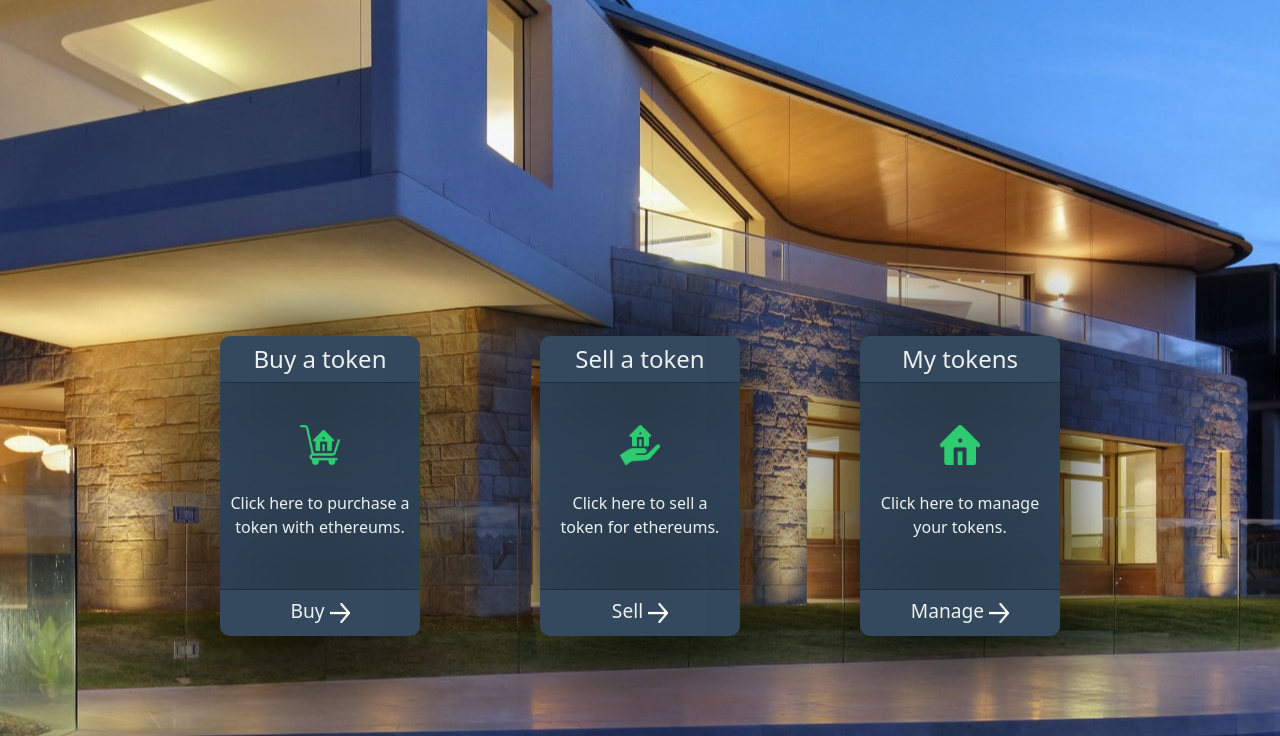
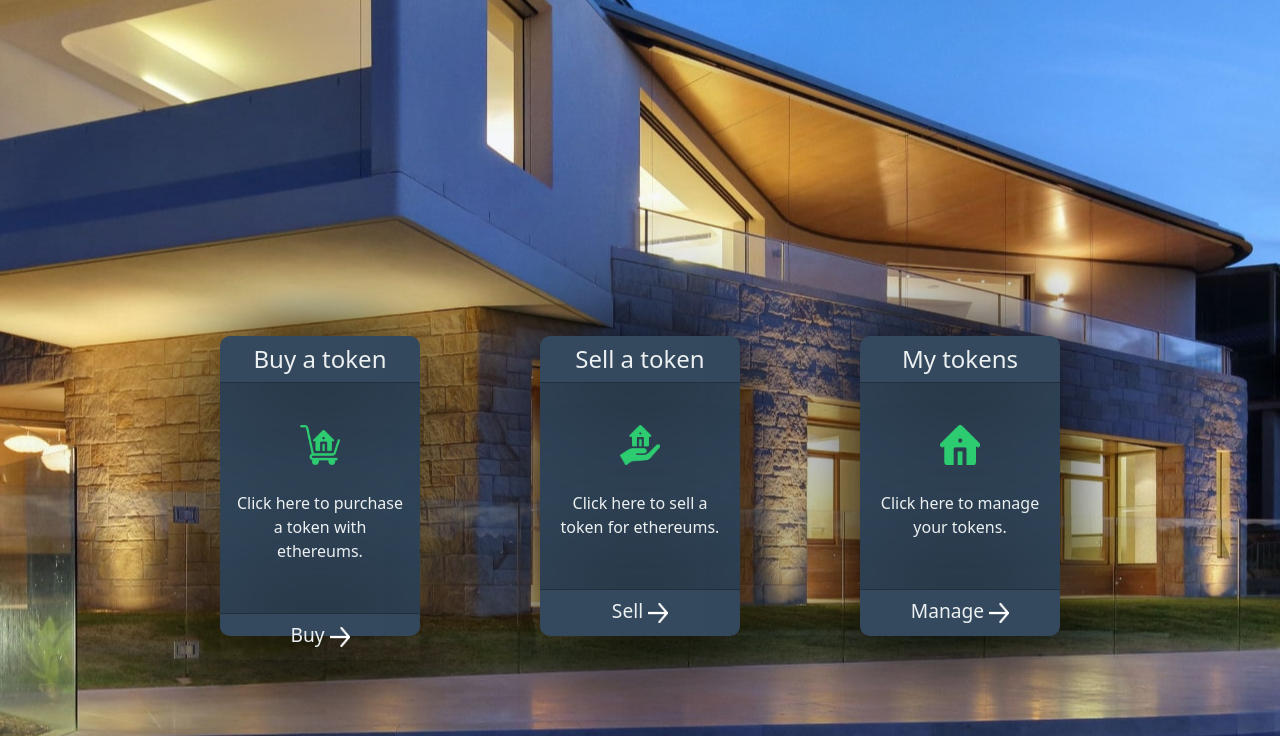
Before and after one commit to ehrakis/5BLOC, a plain HTML site: page front/index.html in a window 1280 px wide. Shown: the part 64-800 px from the top of the page. Drawn offline with Linux system fonts and the light colour scheme.

Commit message:
Make card clickable and fix card-text box

```diff
--- a/front/css/style.css
+++ b/front/css/style.css
@@ -113,6 +113,8 @@ section{
 .card {
     margin: 0;
     text-align: center;
+    text-decoration: none;
+    color: #ecf0f1;
 }
 
 .card-title {
@@ -141,11 +143,12 @@ h1, h2, h3, h4, h5, h6 {
 }
 
 .card-text {
-    margin: 20px 10px 50px;
+    margin: 20px 0 50px;
 }
 
 .card-text > p{
-    width: 180px;
+    width: 200px;
+    padding: 0 15px;
     margin: 0;
 }
 
--- a/front/index.html
+++ b/front/index.html
@@ -49,7 +49,7 @@
 
             <!-- Crad container -->
             <div class="card-container">
-                <div class="card">
+                <a class="card" href="#">
                     <div class="card-title">
                         <h2>Buy a token</h2>
                     </div>
@@ -65,9 +65,9 @@
                     <div class="card-bottom">
                         <p>Buy</p><img src="img/right_arrow.png">
                     </div>
-                </div>
+                </a>
 
-                <div class="card">
+                <a class="card" href="#">
                     <div class="card-title">
                         <h2>Sell a token</h2>
                     </div>
@@ -83,9 +83,9 @@
                     <div class="card-bottom">
                         <p>Sell</p><img src="img/right_arrow.png">
                     </div>
-                </div>
+                </a>
 
-                <div class="card">
+                <a class="card" href="#">
                     <div class="card-title">
                         <h2>My tokens</h2>
                     </div>
@@ -101,7 +101,7 @@
                     <div class="card-bottom">
                         <p>Manage</p><img src="img/right_arrow.png">
                     </div>
-                </div>
+                </a>
             </div>
         </section>
 
```
